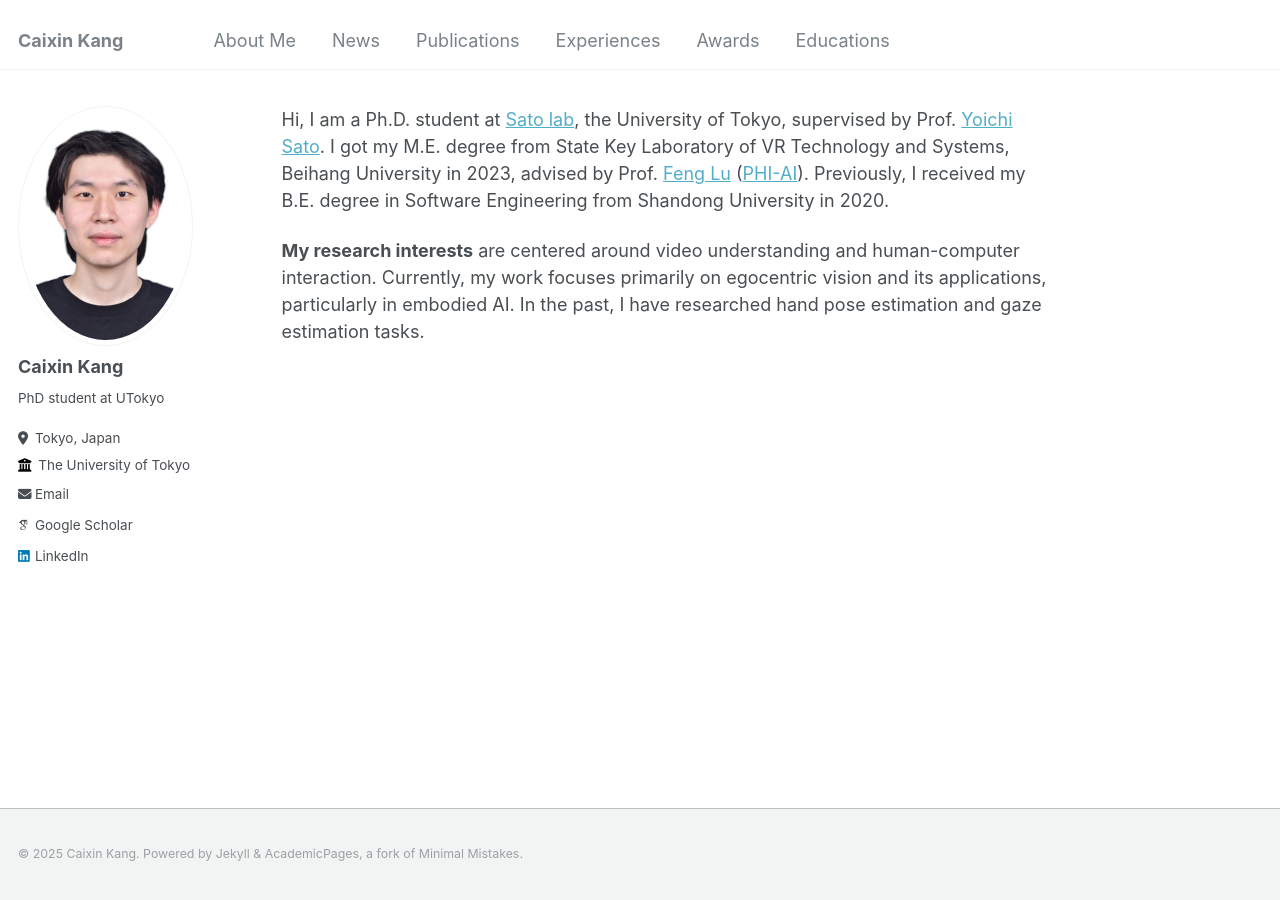
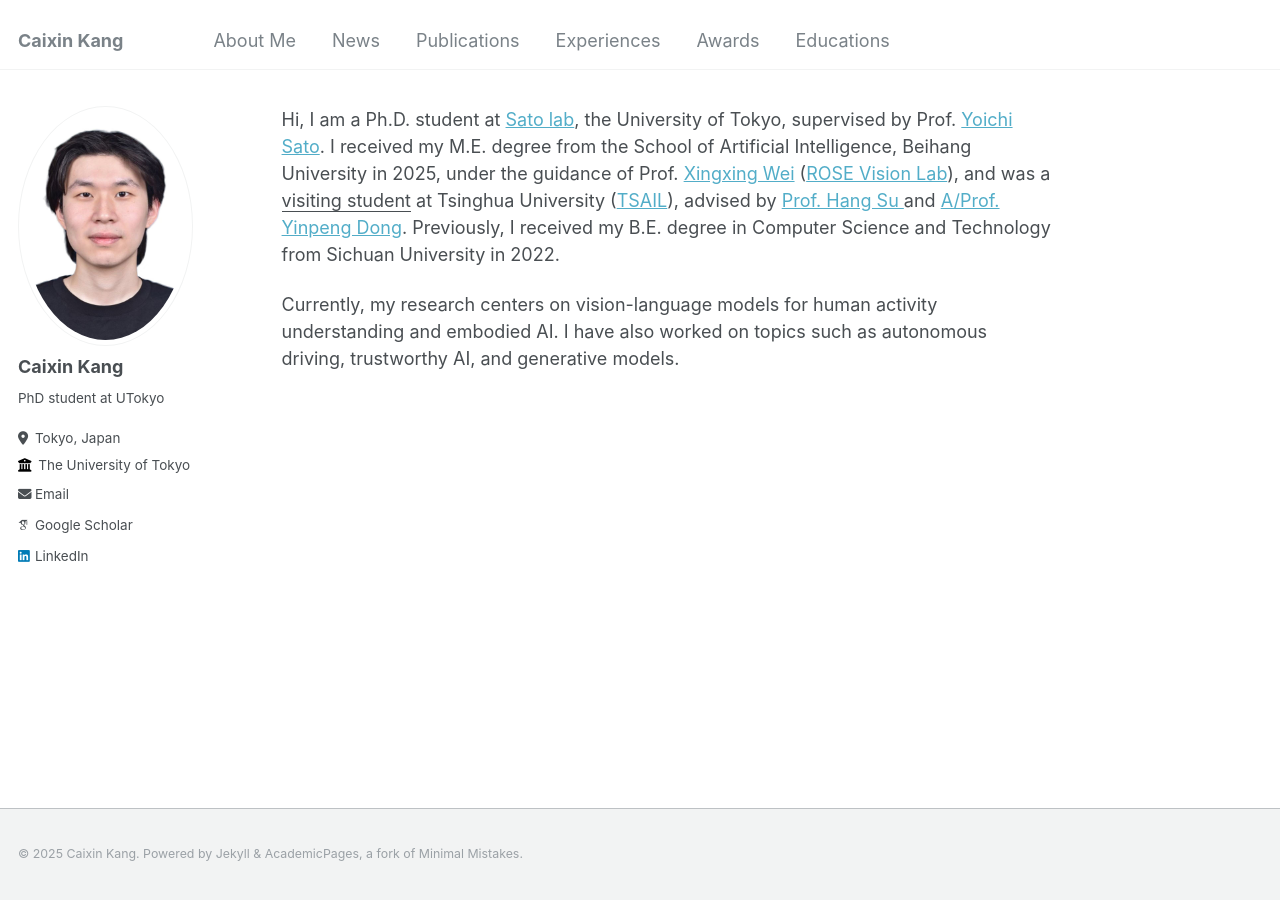
Before and after one commit to kkkcx/kkkcx.github.io, a Jekyll site: the page built from _pages/includes/intro.md, in a window 1280 px wide. Built offline with Jekyll 4.4.1, drawn with Linux system fonts in a browser that asks for light colours; some web fonts are replaced; our own code applies the rules of GitHub Pages for plain Markdown files.

Commit message:
Update intro.md

```diff
--- a/_pages/includes/intro.md
+++ b/_pages/includes/intro.md
@@ -1,3 +1,4 @@
-Hi, I am a Ph.D. student at [Sato lab](https://www.ut-vision.org/), the University of Tokyo, supervised by Prof. [Yoichi Sato](https://sites.google.com/ut-vision.org/ysato/). I got my M.E. degree from State Key Laboratory of VR Technology and Systems, Beihang University in 2023, advised by Prof. [Feng Lu](http://shi.buaa.edu.cn/lufeng/en/index.htm) ([PHI-AI](https://phi-ai.buaa.edu.cn/)). Previously, I received my B.E. degree in Software Engineering from Shandong University in 2020.
+Hi, I am a Ph.D. student at [Sato lab](https://www.ut-vision.org/), the University of Tokyo, supervised by Prof. [Yoichi Sato](https://sites.google.com/ut-vision.org/ysato/). I received my M.E. degree from the School of Artificial Intelligence, Beihang University in 2025, under the guidance of Prof. [Xingxing Wei](https://sites.google.com/site/xingxingwei1988/) ([ROSE Vision Lab](https://rose-vision.github.io/)), and was a <u>visiting student</u> at Tsinghua University ([TSAIL](https://ml.cs.tsinghua.edu.cn/)), advised by <a href="https://www.suhangss.me/"> Prof. Hang Su </a> and <a href="https://ml.cs.tsinghua.edu.cn/~yinpeng/"> A/Prof. Yinpeng Dong</a>.
+Previously, I received my B.E. degree in Computer Science and Technology from Sichuan University in 2022.
 
-**My research interests** are centered around video understanding and human-computer interaction. Currently, my work focuses primarily on egocentric vision and its applications, particularly in embodied AI. In the past, I have researched hand pose estimation and gaze estimation tasks.
+Currently, my research centers on vision-language models for human activity understanding and embodied AI. I have also worked on topics such as autonomous driving, trustworthy AI, and generative models.
```
